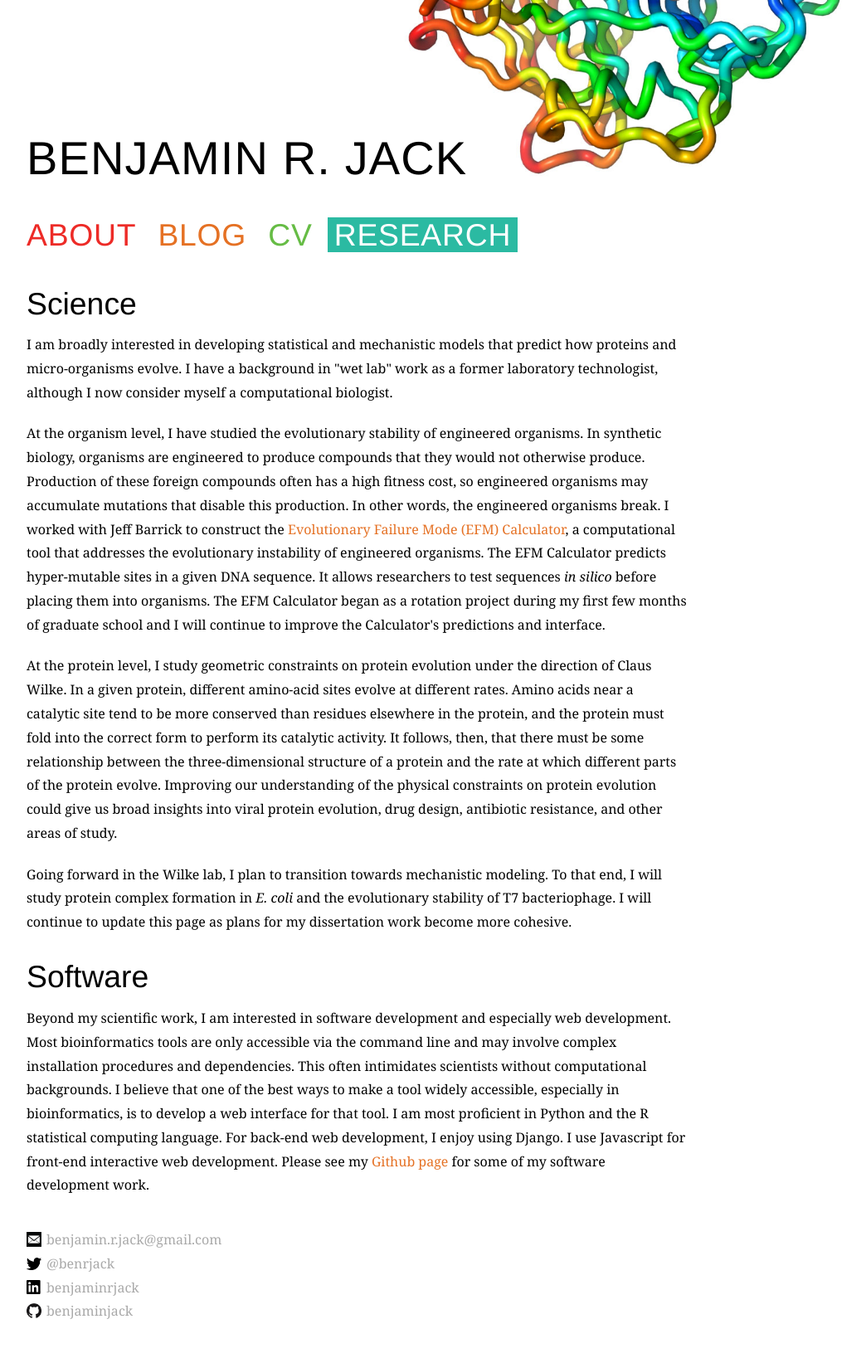
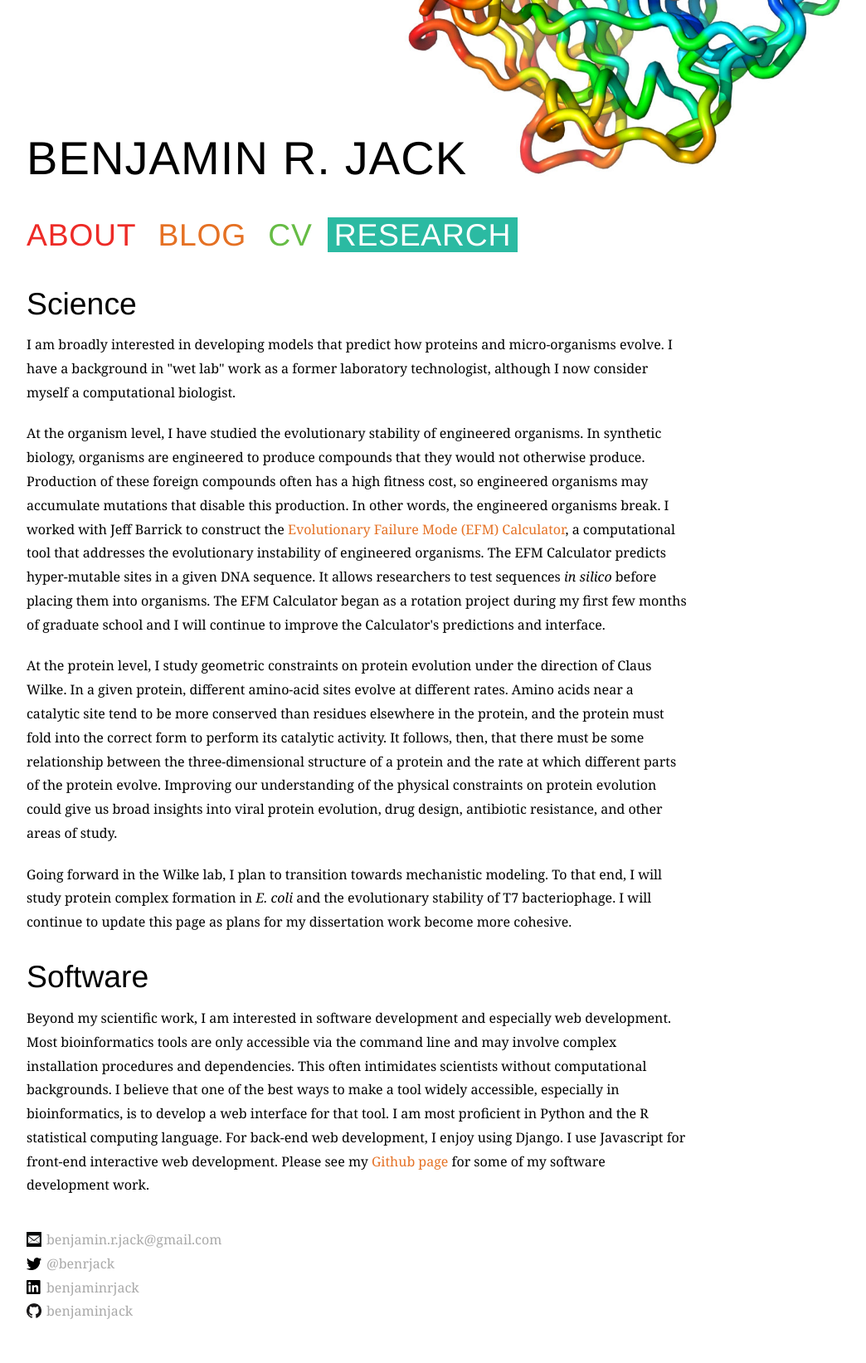
Before and after one commit to benjaminjack/benjaminjack.github.io, a Jekyll site: the page built from research.html, in a window 1280 px wide. Shown: the whole page at 83% size, without its empty margins (208-1252 px from the left). Built offline with Jekyll 4.4.1, drawn with Linux system fonts in a browser that asks for light colours; some web fonts are replaced.

Commit message:
Update research.html

```diff
--- a/research.html
+++ b/research.html
@@ -5,7 +5,7 @@ layout: default
 
 <h2>Science</h2>
 
-<p>I am broadly interested in developing statistical and mechanistic models that predict how proteins and micro-organisms evolve. I have a background in "wet lab" work as a former laboratory technologist, although I now consider myself a computational biologist.</p>
+<p>I am broadly interested in developing models that predict how proteins and micro-organisms evolve. I have a background in "wet lab" work as a former laboratory technologist, although I now consider myself a computational biologist.</p>
 
 <p>At the organism level, I have studied the evolutionary stability of engineered organisms. In synthetic biology, organisms are engineered to produce compounds that they would not otherwise produce. Production of these foreign compounds often has a high fitness cost, so engineered organisms may accumulate mutations that disable this production. In other words, the engineered organisms break. I worked with Jeff Barrick to construct the <a href="http://barricklab.org/efm">Evolutionary Failure Mode (EFM) Calculator</a>, a computational tool that addresses the evolutionary instability of engineered organisms. The EFM Calculator predicts hyper-mutable sites in a given DNA sequence. It allows researchers to test sequences <em>in silico</em> before placing them into organisms. The EFM Calculator began as a rotation project during my first few months of graduate school and I will continue to improve the Calculator's predictions and interface.</p>
 
```
